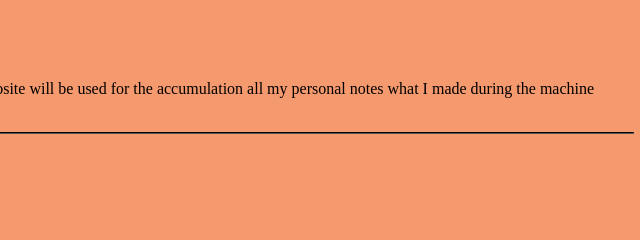
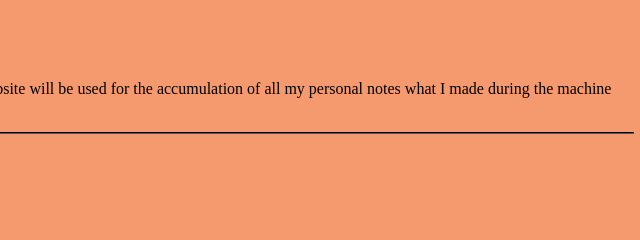
Before and after one commit to whwlstn/Machine-Learning-Research-Website, a plain HTML site: page index.html in a window 1280 px wide. Shown: the top 240 px of the page, 638-1278 px from the left. Drawn offline with Linux system fonts and the light colour scheme.

Commit message:
Update index.html

```diff
--- a/index.html
+++ b/index.html
@@ -9,7 +9,7 @@
 </head>
 <body>
     <h1>Jinsoo's Machine Learning Research</h1>
-    <p>I made this website for keeping the basic conepts what I learned during the projects. Also, this website will be used for the accumulation all my personal notes what I made during the machine learning project.</p>
+    <p>I made this website for keeping the basic conepts what I learned during the projects. Also, this website will be used for the accumulation of all my personal notes what I made during the machine learning project.</p>
     <hr>
     <h3>Personal Notes</h3>
     <table>
```
